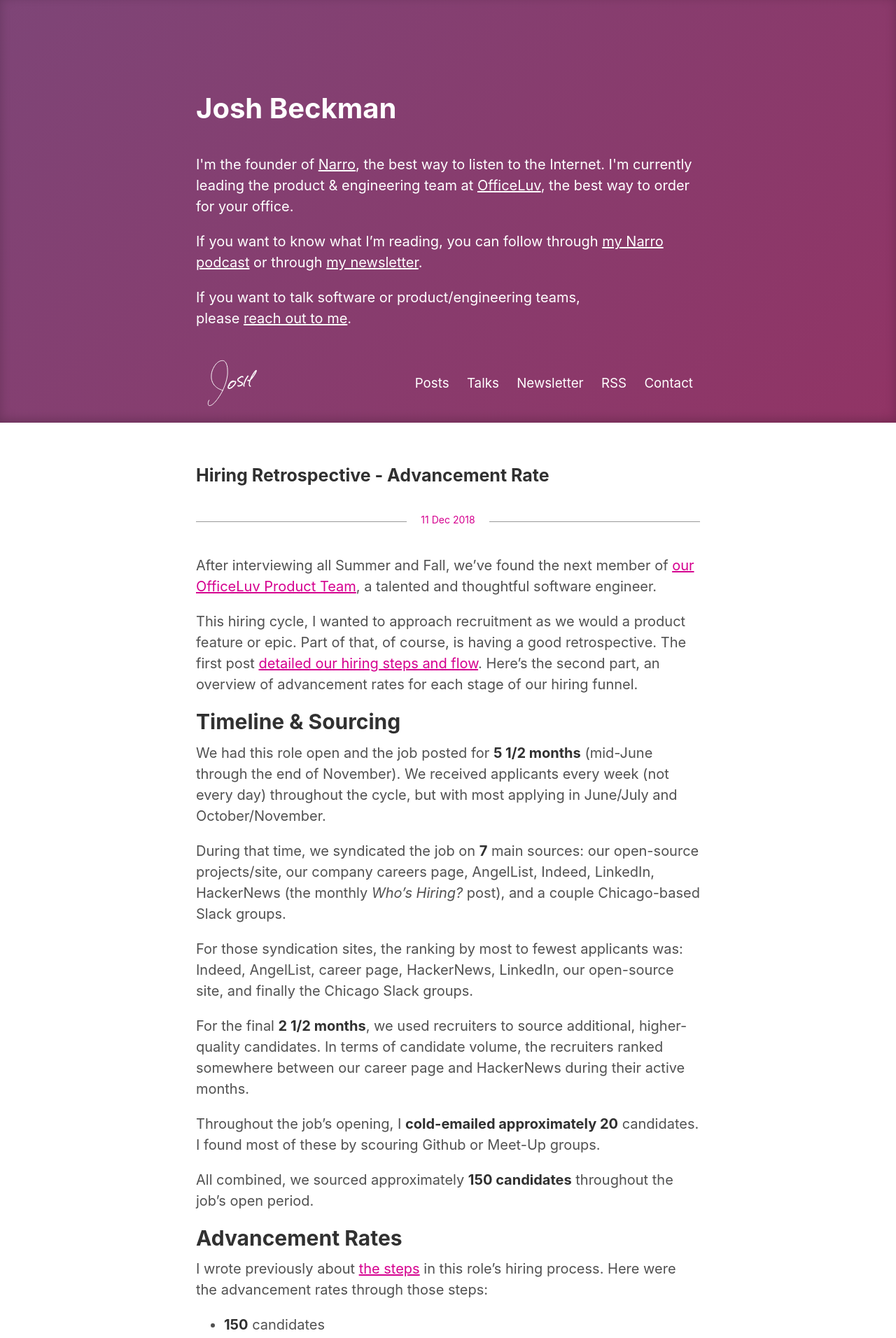
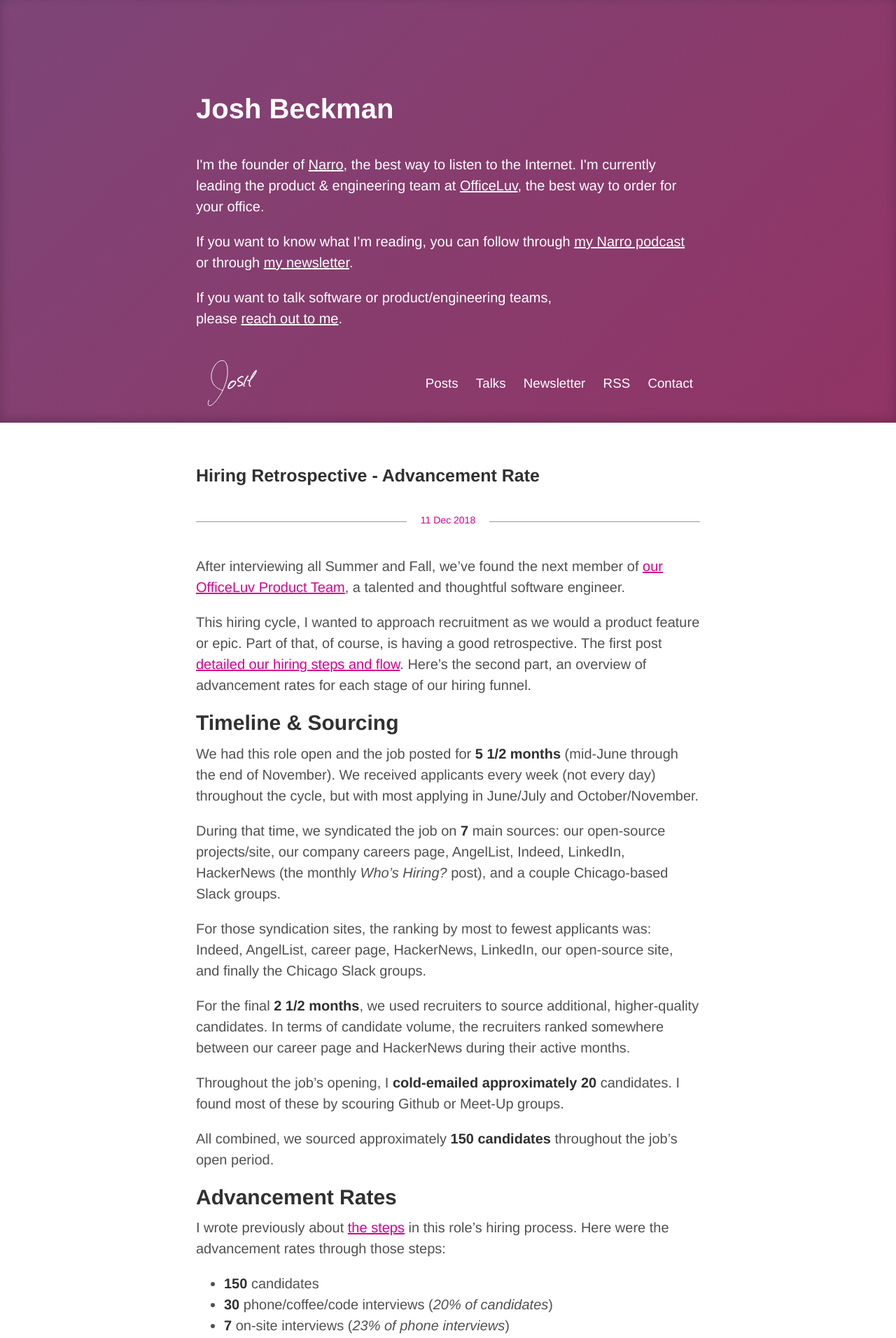
Before and after one commit to joshbeckman/andjosh.github.io, a Jekyll site: the page built from index.html, in a window 1280 px wide. Shown: the top 1912 px of the page at 70% size. Built offline with Jekyll 4.4.1, drawn with Linux system fonts in a browser that asks for light colours.

Commit message:
chg:usr: Move font family to Helvetica

```diff
--- a/public/css/poole.css
+++ b/public/css/poole.css
@@ -439,7 +439,7 @@
  * within blog posts. To use, add the class of your choosing to the `body`.
  */
 .theme-base-josh {
-  font-family: -apple-system, BlinkMacSystemFont, “Segoe UI”, “Roboto”, “Oxygen”, “Ubuntu”, “Cantarell”, “Fira Sans”, “Droid Sans”, “Helvetica Neue”, sans-serif;
+  font-family: Helvetica, sans-serif;
 }
 .theme-base-josh .sidebar {
   background-color: #903465;
```
